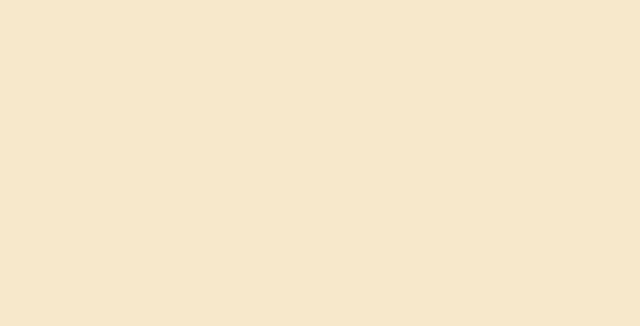
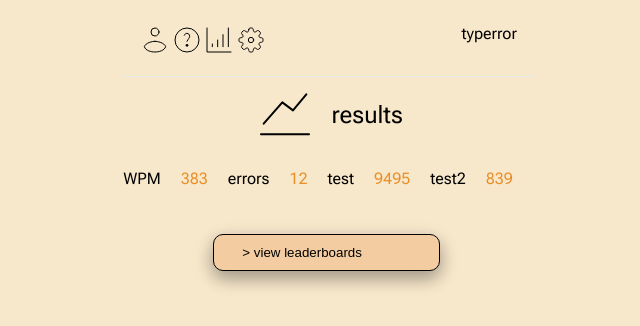
Before and after one commit to team-thunderdome/typerror, a React (Create React App) app in the folder client/: page /results in a window 1280 px wide. Before the commit this address had no page. Shown: the top 326 px of the page, without its empty margins (312-952 px from the left). Built offline with nearby package versions, Linux system fonts and the light colour scheme.

Commit message:
results page

```diff
--- a/client/src/App.js
+++ b/client/src/App.js
@@ -1,8 +1,7 @@
 import { BrowserRouter as Router, Routes, Route } from "react-router-dom";
 import LandingPage from "./LandingPage.js";
 import GamingPage from "./GamingPage.js";
-
-// we need to route in other pages
+import ResultsPage from "./ResultsPage.js";
 
 function App() {
   return (
@@ -11,6 +10,7 @@ function App() {
         <Routes>
           <Route path="/" element={<LandingPage />} />
           <Route path="/gamingpage" element={<GamingPage />} />
+          <Route path="/results" element={<ResultsPage />} />
         </Routes>
       </Router>
     </div>
--- a/client/src/GamingPage.js
+++ b/client/src/GamingPage.js
@@ -1,4 +1,3 @@
-import Title from "./Title.js";
 import TextBox from "./TextBox.js";
 import Header from "./Header.js";
 import Codebox from "./Codebox.js";
--- a/client/src/LandingPage.js
+++ b/client/src/LandingPage.js
@@ -17,4 +17,5 @@ const LandingPage = () => {
     </div>
   );
 };
+
 export default LandingPage;
--- /dev/null
+++ b/client/src/LeaderboardButton.js
@@ -0,0 +1,20 @@
+import "./leaderboardButton.css";
+import { useNavigate } from "react-router-dom";
+
+// routeleaderboard
+const LeaderboardButton = ({ onClick }) => {
+  let navigate = useNavigate();
+  const ChangePath = () => {
+    let path = "/";
+    navigate(path);
+  };
+  return (
+    <div>
+      <button className="leaderButton" onClick={ChangePath}>
+        &gt; view leaderboards
+      </button>
+    </div>
+  );
+};
+
+export default LeaderboardButton
--- /dev/null
+++ b/client/src/ResultsPage.js
@@ -0,0 +1,23 @@
+import ResultsTitle from './ResultsTitle.js'
+import Header from './Header.js'
+import LeaderboardButton from './LeaderboardButton.js';
+import StatSection from './StatSection.js'
+
+const ResultsPage = () => {
+    return (
+      <div
+        style={
+          {
+            /* backgroundColor: '#F7E7CB' */
+          }
+        }
+      >
+        <Header />
+        <ResultsTitle />
+        <StatSection />
+        <LeaderboardButton />
+      </div>
+    );
+  };
+
+  export default ResultsPage;
--- /dev/null
+++ b/client/src/ResultsTitle.css
@@ -0,0 +1,10 @@
+.icon-text {
+    flex-wrap: nowrap;
+    display: flex;
+    align-items: center;
+    justify-content: center;
+}
+
+.image {
+    padding-right: 0.45em;
+}
--- /dev/null
+++ b/client/src/ResultsTitle.js
@@ -0,0 +1,17 @@
+import "./ResultsTitle.css";
+import icon_schedule from "./assets/Icon_schedule.svg";
+
+const ResultsTitle = () => {
+  return (
+    <div class="icon-text">
+      <div class="image">
+        <img class="image" src={icon_schedule} alt="graph" />
+      </div>
+      <div class="title">
+        <p>results</p>
+      </div>
+    </div>
+  );
+};
+
+export default ResultsTitle;
--- /dev/null
+++ b/client/src/StatSection.css
@@ -0,0 +1,13 @@
+.statDisplay {
+    display: flex;
+}
+
+.stat {
+    color: #EA8F27;
+    padding-left: 20px;
+    padding-right: 20px;
+}
+
+.stat-section {
+    display: flex;
+}
--- /dev/null
+++ b/client/src/StatSection.js
@@ -0,0 +1,31 @@
+import './StatSection.css'
+
+const StatDisplay = (props) => {
+    return (
+    <div class="statDisplay">
+    <p>{props.name}</p>
+    <p className="stat">{props.stat}</p>
+    </div>
+    )
+}
+
+const StatSection = () => {
+    const stat1 = "WPM"
+    const stat2 = "errors"
+    const stat3 = "test"
+    const stat4 = "test2"
+    const statWPM = 383
+    const statErrors = 12
+    const statGeneric = 9495
+    const statGeneric2 = 839
+    return (
+      <div class="stat-section">
+        <StatDisplay name={stat1} stat={statWPM} />
+        <StatDisplay name={stat2} stat={statErrors} />
+        <StatDisplay name={stat3} stat={statGeneric} />
+        <StatDisplay name={stat4} stat={statGeneric2} />
+      </div>
+    );
+  };
+
+  export default StatSection
--- /dev/null
+++ b/client/src/leaderboardButton.css
@@ -0,0 +1,20 @@
+.leaderButton {
+	color: #000;
+	background-color: #F3CDA1;
+	display: inline-block;
+	display: flex;
+	justify-content: center;
+	border: 1px solid black;
+	padding: 10px 18px;
+	border-radius: 10px;
+	text-align: left;
+	padding-right: 5em;
+	width: 17em;
+	box-shadow: 0 8px 16px 0 rgba(0,0,0,0.2), 0 6px 20px 0 rgba(0,0,0,0.19);
+    margin-top: 30px;
+    margin-left: 90px;
+	}
+
+.leaderButton:hover {
+	background-color: #E2B780;
+}
```
Also changed, not shown: client/src/assets/Icon_schedule.svg (added).
